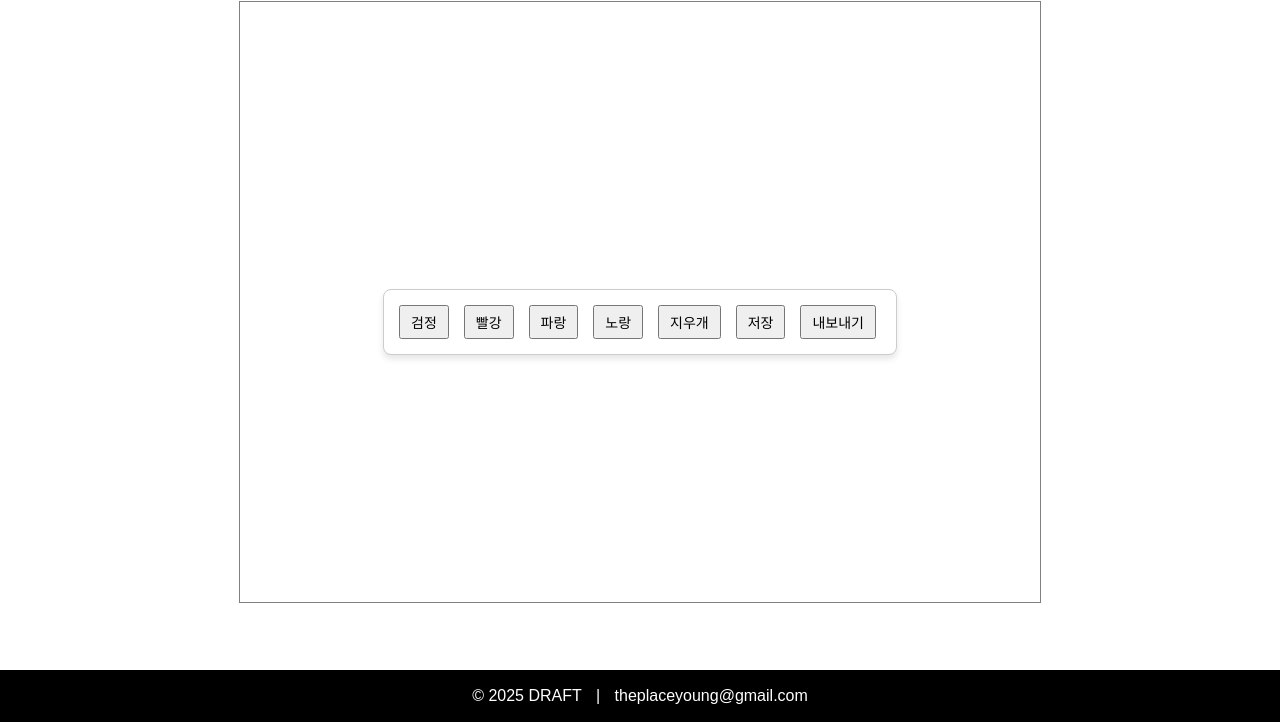
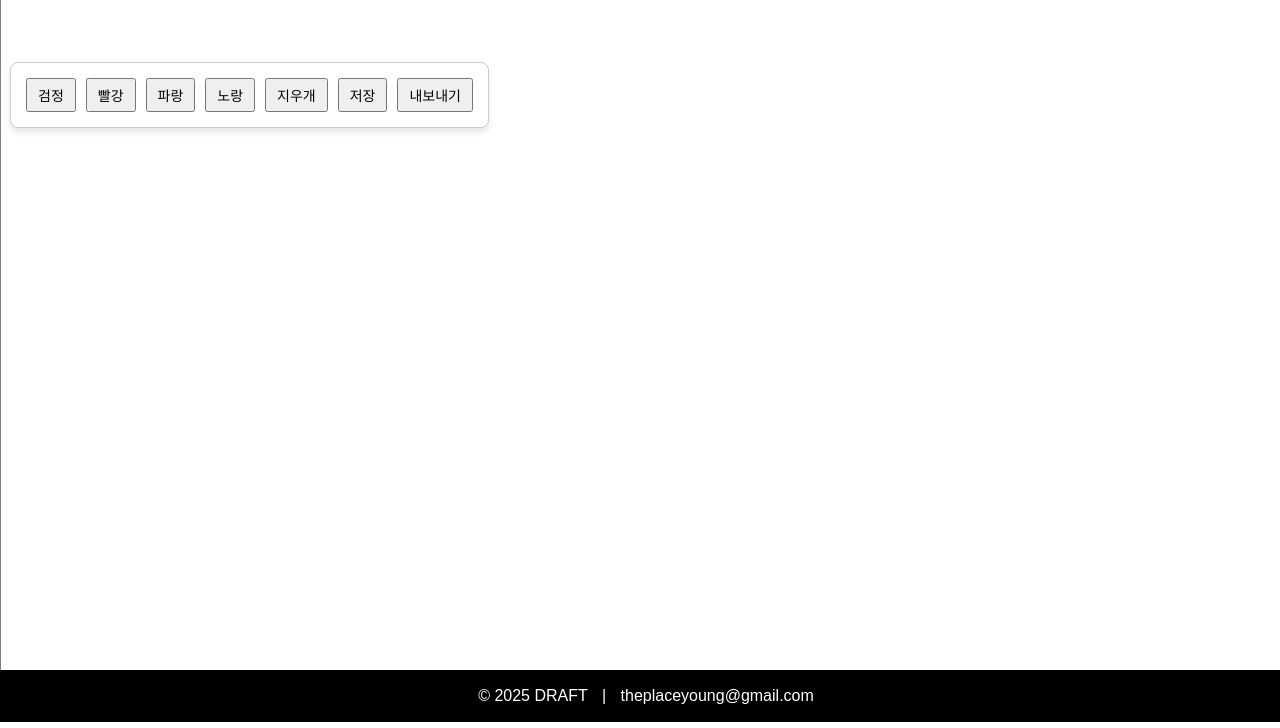
Before and after one commit to theplaceyoung/my_creative_canvas, a website: page index.html in a window 1280 px wide. Shown: the part 78-806 px from the top of the page. Drawn offline with Linux system fonts and the light colour scheme.

Commit message:
resize layouts

```diff
--- a/index.html
+++ b/index.html
@@ -11,6 +11,13 @@
     <link rel="stylesheet" href="style.css">
 </head>
 <body>
+    <!-- loading screen -->
+    <div id="loadingScreen" class="loading-screen">
+    <img src="icons/loading_icon-100x100.png" alt="로고" class="loading-logo">
+</div>
+
+    <!-- 실제 페이지 내용 -->
+    <div id="mainContent" style="display: none;">
         <!-- App Bar -->
         <div class="appbar">
             <h1>Draw it Yourself</h1>
@@ -37,6 +44,7 @@
             <a href="theplaceyoung@gmail.com">theplaceyoung@gmail.com</a>
         </p>
         </footer>
+    </div>
 
     <script src="script.js"></script>
     <script src="drag-and-drop.js"></script>
--- a/script.js
+++ b/script.js
@@ -1,9 +1,30 @@
+window.onload = function() {
+    // 로딩 화면 숨기고 실제 콘텐츠 표시
+    setTimeout(() => {
+        document.getElementById('loadingScreen').style.display = 'none'; // 로딩 화면 숨김
+        document.getElementById('mainContent').style.display = 'block';  // 실제 콘텐츠 표시
+    }, 1000);  // 1초 후 로딩 화면 제거
+};
+
 const canvas = document.getElementById('drawingCanvas');
 const ctx = canvas.getContext('2d');
 
 let painting = false;
 let currentColor = 'black';
 let isEraserActive = false;
+
+// 캔버스 크기를 윈도우 크기에 맞추는 함수
+function resizeCanvas() {
+    canvas.width = window.innerWidth;
+    canvas.height = window.innerHeight - 100; // 헤더와 푸터를 제외한 화면 크기
+    ctx.clearRect(0, 0, canvas.width, canvas.height); // 크기 변경 시 기존 캔버스 내용 초기화
+}
+
+// 윈도우 크기 변경 시 캔버스 크기 조정
+window.addEventListener('resize', resizeCanvas);
+
+// 페이지 로드 시 캔버스 크기 초기화
+resizeCanvas();
 
 // 각 버튼 클릭 이벤트 리스너
 document.getElementById('black').addEventListener('click', () => {
--- a/style.css
+++ b/style.css
@@ -1,90 +1,111 @@
-body {
-    margin: 0;
+/* 로딩 화면 스타일 */
+.loading-screen {
+    position: fixed;
+    top: 0;
+    left: 0;
+    width: 100%;
+    height: 100%;
+    background-color: #fff;
     display: flex;
-    flex-direction: column;
+    justify-content: center;
     align-items: center;
-    justify-content: center;
-    height: 100vh; /* 화면 전체 높이 설정 */
-    background-color: transparent; /* 배경 색 */
-    font-family: Arial, sans-serif;
+    z-index: 9999; /* 로딩 화면이 다른 콘텐츠 위에 오도록 */
 }
 
-canvas {
-    border: 1px solid grey;
-    background-color: transparent;
-    /* flex: 1; 캔버스가 flex 영역을 차지하게 설정 */
-    margin-bottom: 40px; /* footer와 겹치지 않도록 여백 추가 */
-    /* height: calc(100vh - 170px); */
+/* 로고 애니메이션 */
+.loading-logo {
+    width: 100px; /* 로고 크기 설정 */
+    animation: fadeInOut 1.2s ease-in-out infinite;
 }
+
+/* 로고의 깜빡이는 애니메이션 */
+@keyframes fadeInOut {
+    0% {
+        opacity: 0;
+    }
+    50% {
+        opacity: 1;
+    }
+    100% {
+        opacity: 0;
+    }
+}
+
+/* 기본 설정: 전체 화면을 채우도록 */
+html, body {
+    margin: 0;
+    padding: 0;
+    height: 100%;  /* 전체 화면 크기 */
+    box-sizing: border-box;
+    font-family: Arial, sans-serif;
+    display: flex;
+    flex-direction: column;  /* 세로로 배치 */
+}
+
+/* 앱바 설정 */
 .appbar {
+    position: fixed;
     top: 0;
-    position: fixed;
+    left: 0;
     width: 100%;
-    height: 40px;
+    height: 60px;
     background-color: #3757e5;
-    padding: 15px;
-    text-align: center;
+    color: white;
     display: flex;
     align-items: center;
     justify-content: center;
-    color: white;
     font-size: 24px;
     font-weight: bold;
+    z-index: 100; /* 앱바가 콘텐츠 위에 오도록 */
 }
 
-/* Tools 컨테이너 설정 */
+/* 실제 페이지 내용 */
+#mainContent {
+    margin-top: 60px; /* 앱바 높이만큼 여백 추가 */
+    flex-grow: 1; /* 콘텐츠 영역이 남은 공간을 차지하도록 */
+    display: flex;
+    flex-direction: column;
+    justify-content: space-between;
+    position: relative;
+}
+
+/* 툴 박스 설정 */
 .tools {
-    position: absolute; /* 캔버스 위에 위치해야 합니다. */
-    background-color: #ffffff; /* 툴 박스 배경색 */
+    position: absolute;  /* 캔버스 위에 위치 */
+    top: 80px;  /* 앱바 아래쪽으로 위치 */
+    left: 10px;
+    background-color: white;
     padding: 15px;
-    border: 1px solid #ccc; /* 테두리 추가 */
-    border-radius: 8px; /* 둥근 모서리 추가 */
-    box-shadow: 0 4px 6px rgba(0, 0, 0, 0.1); /* 그림자 추가 */
+    border: 1px solid #ccc;
+    border-radius: 8px;
+    box-shadow: 0 4px 6px rgba(0, 0, 0, 0.1);
     display: flex;
     gap: 10px;
+    z-index: 200;  /* 캔버스보다 위에 표시 */
 }
 
-/* Button 스타일 */
+/* 버튼 스타일 */
 .tools button {
-    margin-right: 5px;
     padding: 5px 10px;
     font-size: 14px;
-    cursor: pointer;  /* 기본 커서 */
-    position: relative;
-    z-index: 1;  /* 상위 레벨로 배치 */
+    cursor: pointer;
+    z-index: 1;
 }
 
-.tools button:active {
-    cursor: grabbing;  /* 드래그 상태에서 손 모양 */
+/* 캔버스 설정 */
+canvas {
+    width: 100%;
+    height: calc(100vh - 100px);  /* 앱바와 푸터를 제외한 공간을 채우도록 */
+    margin-bottom: 40px;  /* 푸터와 겹치지 않도록 여백 추가 */
+    border: 1px solid grey;
+    background-color: transparent;
 }
 
-.tools button:hover {
-    background-color: #3757e5;  /* hover 상태에서 배경 색상 */
-}
-
-/* 드래그 앤 드롭 상태 */
-.tools.dragging {
-    cursor: grab;  /* 전체 컨테이너가 드래그 가능 */
-}
-
-.tools.dragging * {
-    cursor: grabbing;  /* 내부 모든 버튼 및 요소가 드래그 상태에서 손 모양 */
-}
-
-/* Footer 스타일 */
-.footer a {
-    color: white; /* 하이퍼링크 글자 색상 */
-    text-decoration: none; /* 밑줄 제거 */
-}
-
-.footer a:hover {
-    color: #ffcc00; /* 마우스 오버 시 하이라이트 색상 */
-    text-decoration: underline; /* 마우스 오버 시 밑줄 추가 */
-}
-
+/* 푸터 설정 */
 footer {
-    position: fixed; /* 페이지 하단에 고정 */
+    position: fixed;
     bottom: 0;
+    left: 0;
     width: 100%;
     background-color: black;
     color: white;
@@ -93,15 +114,16 @@ footer {
     display: flex;
     align-items: center;
     justify-content: center;
+    z-index: 50;  /* 푸터가 맨 아래에 위치하도록 */
 }
 
-/* Footer tag 'a' */
+/* 푸터 링크 스타일 */
 .footer a {
-    color: white; /* 하이퍼링크 글자 색상 */
-    text-decoration: none; /* 밑줄 제거 */
+    color: white;
+    text-decoration: none;
 }
 
 .footer a:hover {
-    color: #ffcc00; /* 마우스 오버 시 하이라이트 색상 */
-    text-decoration: underline; /* 마우스 오버 시 밑줄 추가 */
+    color: #ffcc00;
+    text-decoration: underline;
 }
```
Also changed, not shown: icons/loading_icon-100x100.png (added). Lines whose indentation alone changed are shown as unchanged.
